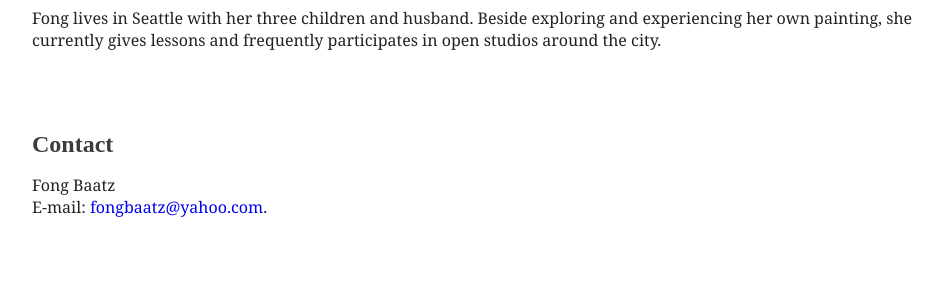
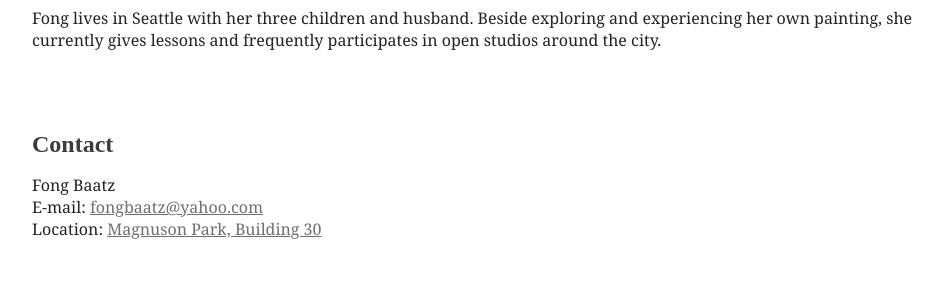
Before and after one commit to neauro/baatzportfolio, a PHP site: page /biography.php in a window 1280 px wide. Shown: the part 312-612 px from the top of the page, without its empty margins (138-1081 px from the left). Run offline with PHP 8.4, Linux system fonts and the light colour scheme; some web fonts are replaced.

Commit message:
link styles, contact

```diff
--- a/biography.php
+++ b/biography.php
@@ -12,7 +12,9 @@
 
   <h2 class="contact">Contact</h2>
 <p>
-Fong Baatz<br/>E-mail: <a href="mailto:fongbaatz@yahoo.com">fongbaatz@yahoo.com</a>.
+Fong Baatz<br/>
+E-mail: <a href="mailto:fongbaatz@yahoo.com">fongbaatz@yahoo.com</a></br>
+Location: <a href="https://www.google.com/maps/preview#!q=Plant+Amnesty&data=!1m4!1m3!1d1284!2d-122.2617438!3d47.6825221!4m32!2m14!1m13!1s0x0%3A0xef84f511437cffa9!3m8!1m3!1d1284!2d-122.2615132!3d47.6827026!3m2!1i1273!2i734!4f13.1!4m2!3d47.682693!4d-122.2606337!5m16!2m15!1m14!1s0x5490130a2c4843e7%3A0x613bb9df75359633!2smagnuson+park+building+30!3m8!1m3!1d2567!2d-122.2608346!3d47.6812562!3m2!1i1273!2i734!4f13.1!4m2!3d47.681353!4d-122.259335">Magnuson Park, Building 30</a>
 </p>
 
 </div>
--- a/styles/styles.css
+++ b/styles/styles.css
@@ -3,8 +3,9 @@ html,body {
   font-family: "Georgia", serif;
   color:#222;
 }
-a {
-  text-decoration:none;
+a,
+a:visited {
+  color:#6F6F6F;
 }
   a:hover {
     cursor:pointer;
```
